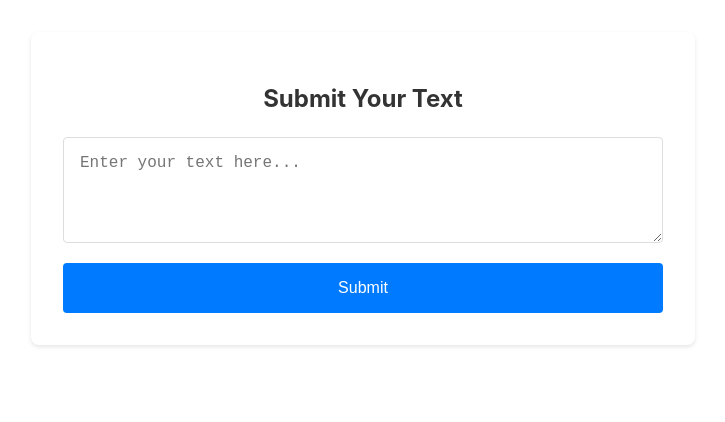
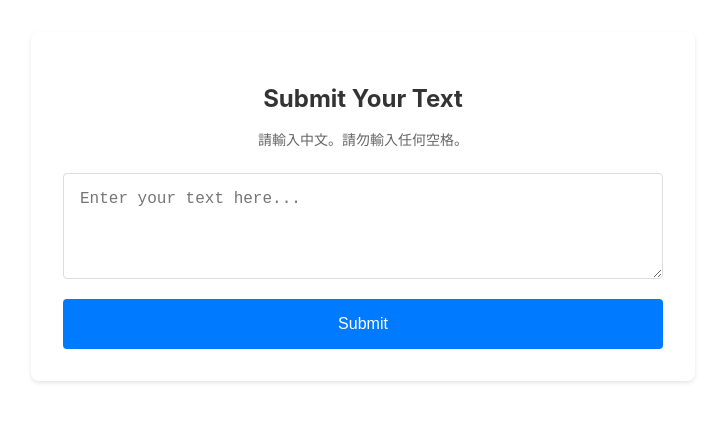
Before and after one commit to daniellsh/word-cloud-webapp, a React (Create React App) app: page /submit in a window 1280 px wide. Shown: the top 422 px of the page, without its empty margins (277-1002 px from the left). Built offline with nearby package versions, Linux system fonts and the light colour scheme; no server answers.

Commit message:
Add Chinese instruction text below title

```diff
--- a/src/Submit.css
+++ b/src/Submit.css
@@ -19,8 +19,15 @@
 
 .submit-container h2 {
   color: #333;
+  margin-bottom: 1rem;
+  text-align: center;
+}
+
+.instruction-text {
+  color: #666;
+  text-align: center;
   margin-bottom: 1.5rem;
-  text-align: center;
+  font-size: 14px;
 }
 
 .submit-textarea {
--- a/src/Submit.js
+++ b/src/Submit.js
@@ -47,6 +47,7 @@ function Submit() {
   return (
     <div className="submit-container">
       <h2>Submit Your Text</h2>
+      <p className="instruction-text">請輸入中文。請勿輸入任何空格。</p>
       <form onSubmit={handleSubmit}>
         <textarea
           value={text}
```
